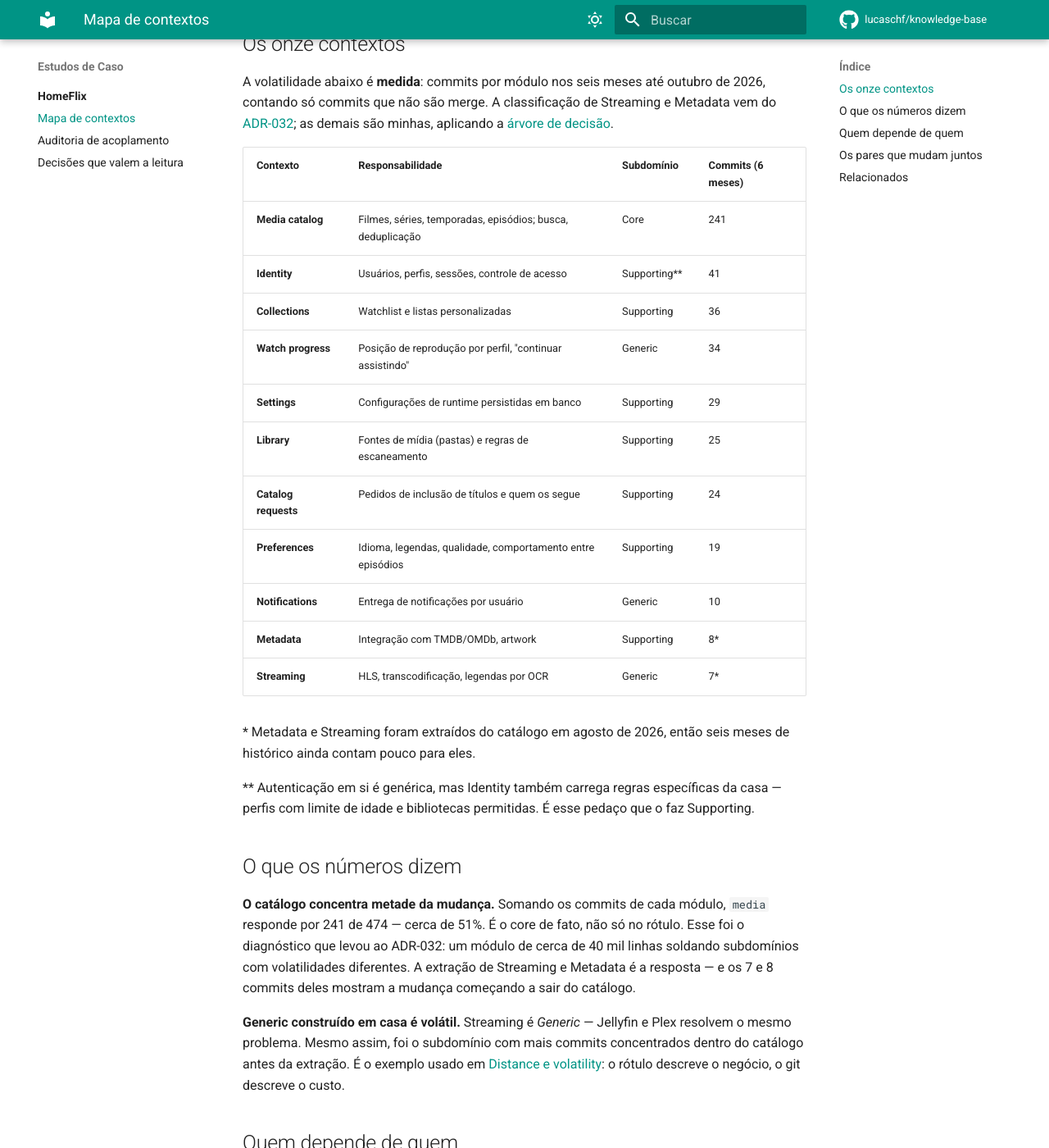
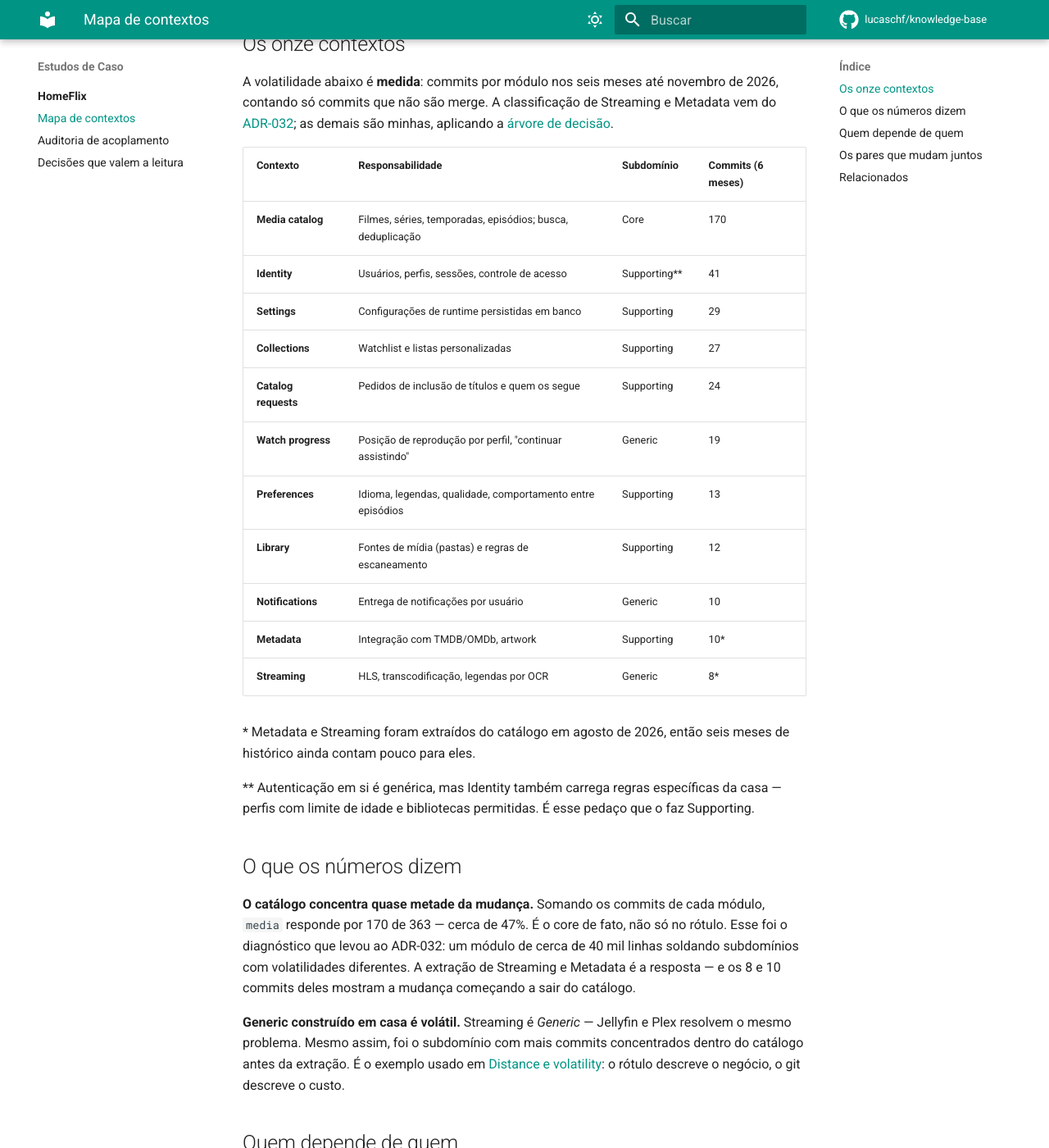
Before and after one commit to lucaschf/knowledge-base, an MkDocs documentation site: the page built from docs/estudos-de-caso/homeflix/mapa-de-contextos.md, in a window 1280 px wide and 1400 px high, scrolled down 192 px. Shown: the whole window at 82% size. Built offline with MkDocs 1.6.1 and Material for MkDocs 9.7.7, drawn with Linux system fonts in a browser that asks for light colours; comment, search, counter and statistics services are not loaded; some of the changed text lies outside the part shown.

Commit message:
docs: atualiza números do HomeFlix (novembro/2026)
Recorte de seis meses passou a ser mai–out: commits por módulo, pares de
co-change e total de ADRs (ADR-038) mudaram. Grupos de imports seguem iguais.

```diff
--- a/docs/estudos-de-caso/homeflix/mapa-de-contextos.md
+++ b/docs/estudos-de-caso/homeflix/mapa-de-contextos.md
@@ -2,21 +2,21 @@
 
 ## Os onze contextos
 
-A volatilidade abaixo é **medida**: commits por módulo nos seis meses até outubro de 2026, contando só commits que não são merge. A classificação de Streaming e Metadata vem do [ADR-032](https://github.com/lucaschf/homeflix/blob/develop/docs/adr/ADR-032-decompose-media-into-subdomains.md); as demais são minhas, aplicando a [árvore de decisão](../../ddd-estrategico/subdominios.md).
+A volatilidade abaixo é **medida**: commits por módulo nos seis meses até novembro de 2026, contando só commits que não são merge. A classificação de Streaming e Metadata vem do [ADR-032](https://github.com/lucaschf/homeflix/blob/develop/docs/adr/ADR-032-decompose-media-into-subdomains.md); as demais são minhas, aplicando a [árvore de decisão](../../ddd-estrategico/subdominios.md).
 
 | Contexto | Responsabilidade | Subdomínio | Commits (6 meses) |
 |---|---|---|---|
-| **Media catalog** | Filmes, séries, temporadas, episódios; busca, deduplicação | Core | 241 |
+| **Media catalog** | Filmes, séries, temporadas, episódios; busca, deduplicação | Core | 170 |
 | **Identity** | Usuários, perfis, sessões, controle de acesso | Supporting\*\* | 41 |
-| **Collections** | Watchlist e listas personalizadas | Supporting | 36 |
-| **Watch progress** | Posição de reprodução por perfil, "continuar assistindo" | Generic | 34 |
 | **Settings** | Configurações de runtime persistidas em banco | Supporting | 29 |
-| **Library** | Fontes de mídia (pastas) e regras de escaneamento | Supporting | 25 |
+| **Collections** | Watchlist e listas personalizadas | Supporting | 27 |
 | **Catalog requests** | Pedidos de inclusão de títulos e quem os segue | Supporting | 24 |
-| **Preferences** | Idioma, legendas, qualidade, comportamento entre episódios | Supporting | 19 |
+| **Watch progress** | Posição de reprodução por perfil, "continuar assistindo" | Generic | 19 |
+| **Preferences** | Idioma, legendas, qualidade, comportamento entre episódios | Supporting | 13 |
+| **Library** | Fontes de mídia (pastas) e regras de escaneamento | Supporting | 12 |
 | **Notifications** | Entrega de notificações por usuário | Generic | 10 |
-| **Metadata** | Integração com TMDB/OMDb, artwork | Supporting | 8\* |
-| **Streaming** | HLS, transcodificação, legendas por OCR | Generic | 7\* |
+| **Metadata** | Integração com TMDB/OMDb, artwork | Supporting | 10\* |
+| **Streaming** | HLS, transcodificação, legendas por OCR | Generic | 8\* |
 
 \* Metadata e Streaming foram extraídos do catálogo em agosto de 2026, então seis meses de histórico ainda contam pouco para eles.
 
@@ -24,7 +24,7 @@ A volatilidade abaixo é **medida**: commits por módulo nos seis meses até out
 
 ## O que os números dizem
 
-**O catálogo concentra metade da mudança.** Somando os commits de cada módulo, `media` responde por 241 de 474 — cerca de 51%. É o core de fato, não só no rótulo. Esse foi o diagnóstico que levou ao ADR-032: um módulo de cerca de 40 mil linhas soldando subdomínios com volatilidades diferentes. A extração de Streaming e Metadata é a resposta — e os 7 e 8 commits deles mostram a mudança começando a sair do catálogo.
+**O catálogo concentra quase metade da mudança.** Somando os commits de cada módulo, `media` responde por 170 de 363 — cerca de 47%. É o core de fato, não só no rótulo. Esse foi o diagnóstico que levou ao ADR-032: um módulo de cerca de 40 mil linhas soldando subdomínios com volatilidades diferentes. A extração de Streaming e Metadata é a resposta — e os 8 e 10 commits deles mostram a mudança começando a sair do catálogo.
 
 **Generic construído em casa é volátil.** Streaming é *Generic* — Jellyfin e Plex resolvem o mesmo problema. Mesmo assim, foi o subdomínio com mais commits concentrados dentro do catálogo antes da extração. É o exemplo usado em [Distance e volatility](../../acoplamento/distance-e-volatility.md): o rótulo descreve o negócio, o git descreve o custo.
 
```
Also changed, not shown: other parts of docs/estudos-de-caso/homeflix/mapa-de-contextos.md (+3 -4 lines), docs/estudos-de-caso/homeflix/auditoria-de-acoplamento.md (+2 -2 lines), docs/estudos-de-caso/homeflix/decisoes.md (+1 -1 lines), docs/estudos-de-caso/homeflix/index.md (+2 -2 lines).
